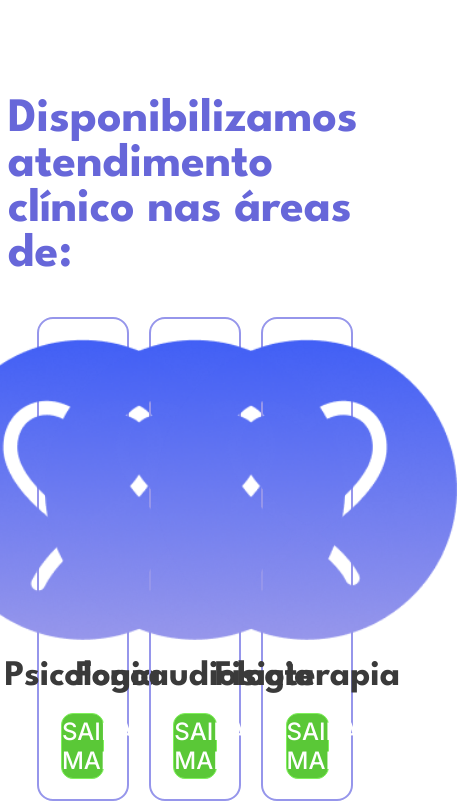
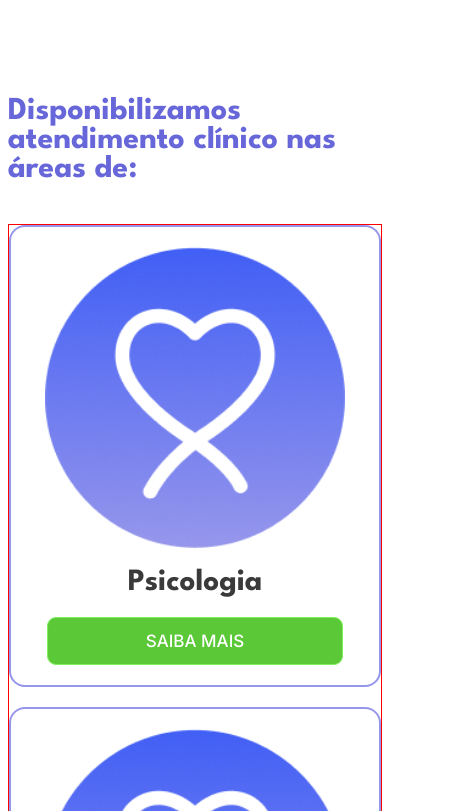
Before and after one commit to AbismoDev/projeto-apae, a plain HTML site: page assets/pages/saude/saude.html in a window 390 px wide. Shown: the part 1933-2744 px from the top of the page, 457 px wide, since content can reach past the window. Drawn offline with Linux system fonts and the light colour scheme.

Commit message:
Corrigido responsivo na seção serviços da página saúde

```diff
--- a/assets/pages/saude/estilos.css
+++ b/assets/pages/saude/estilos.css
@@ -20,10 +20,11 @@
 
 .container-cards{
     justify-content: center;
-    flex-wrap: wrap;
     width: 100%;
     display: flex;
+    flex-wrap: wrap;
     gap: 20px;
+    border: 1px solid red;
 }
 
 .card{
@@ -38,7 +39,8 @@
 }
 
 .card img{
-    width: 300px;
+    max-width: 300px;
+    width: 100%;
 }
 
 .card h4{
@@ -60,3 +62,36 @@
     color: #fff;
     width: 90%;
 }
+
+@media(max-width: 990px){
+    .card h4{
+        font-size: 31px;
+    }
+
+    .card button{
+        border-radius: 9px;
+        font-size: 17px;
+        height: 48px;
+    }
+}
+
+@media(max-width: 768px){
+    .secao-servicos h3{
+        font-size: 32px;
+    }
+
+    .container-cards{
+        flex-direction: column;
+        align-items: center;
+    }
+
+    .card{
+        width: 80%;
+    }
+}
+
+@media(max-width: 395px){
+    .card{
+        width: 100%;
+    }
+}
```
